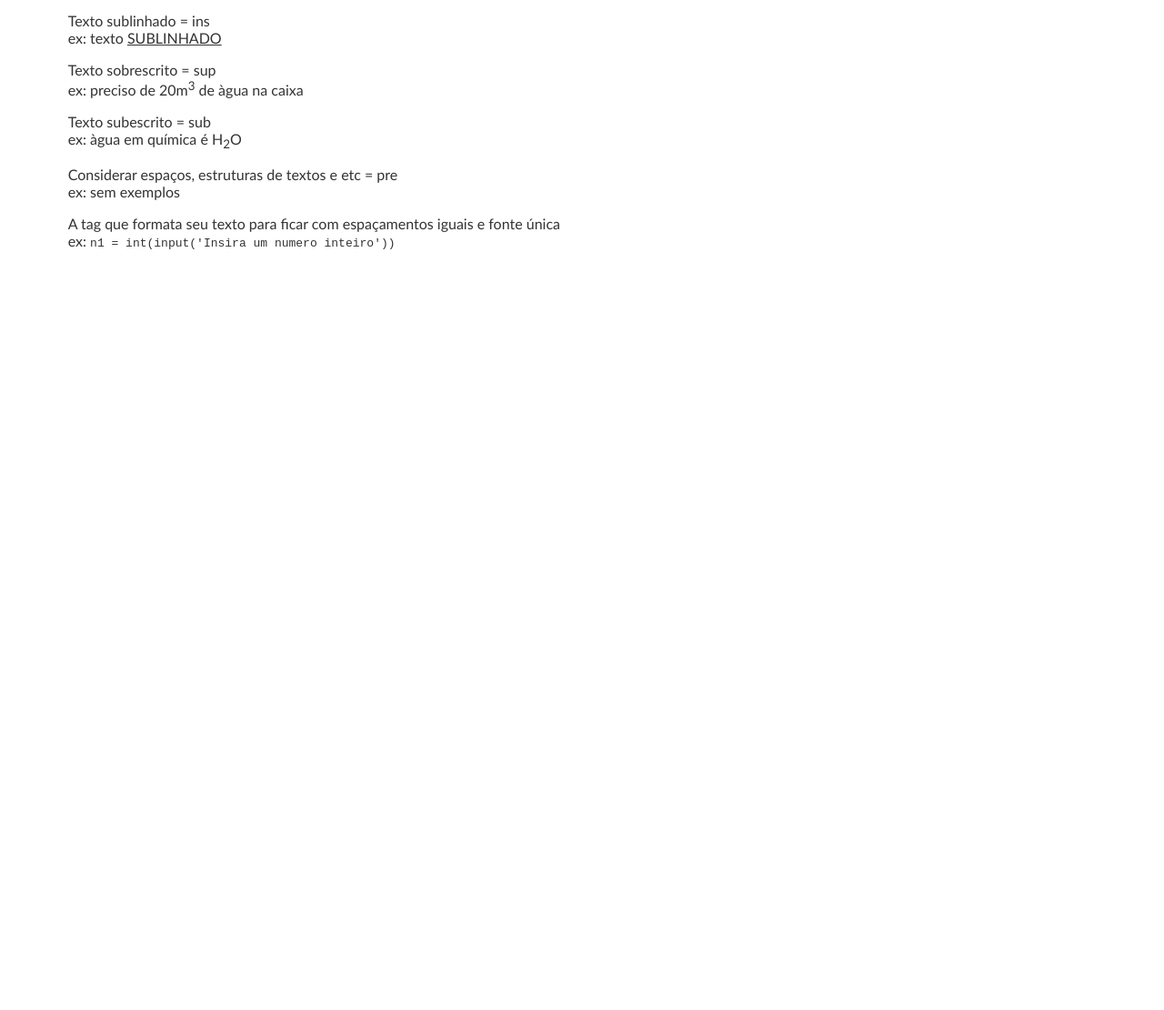
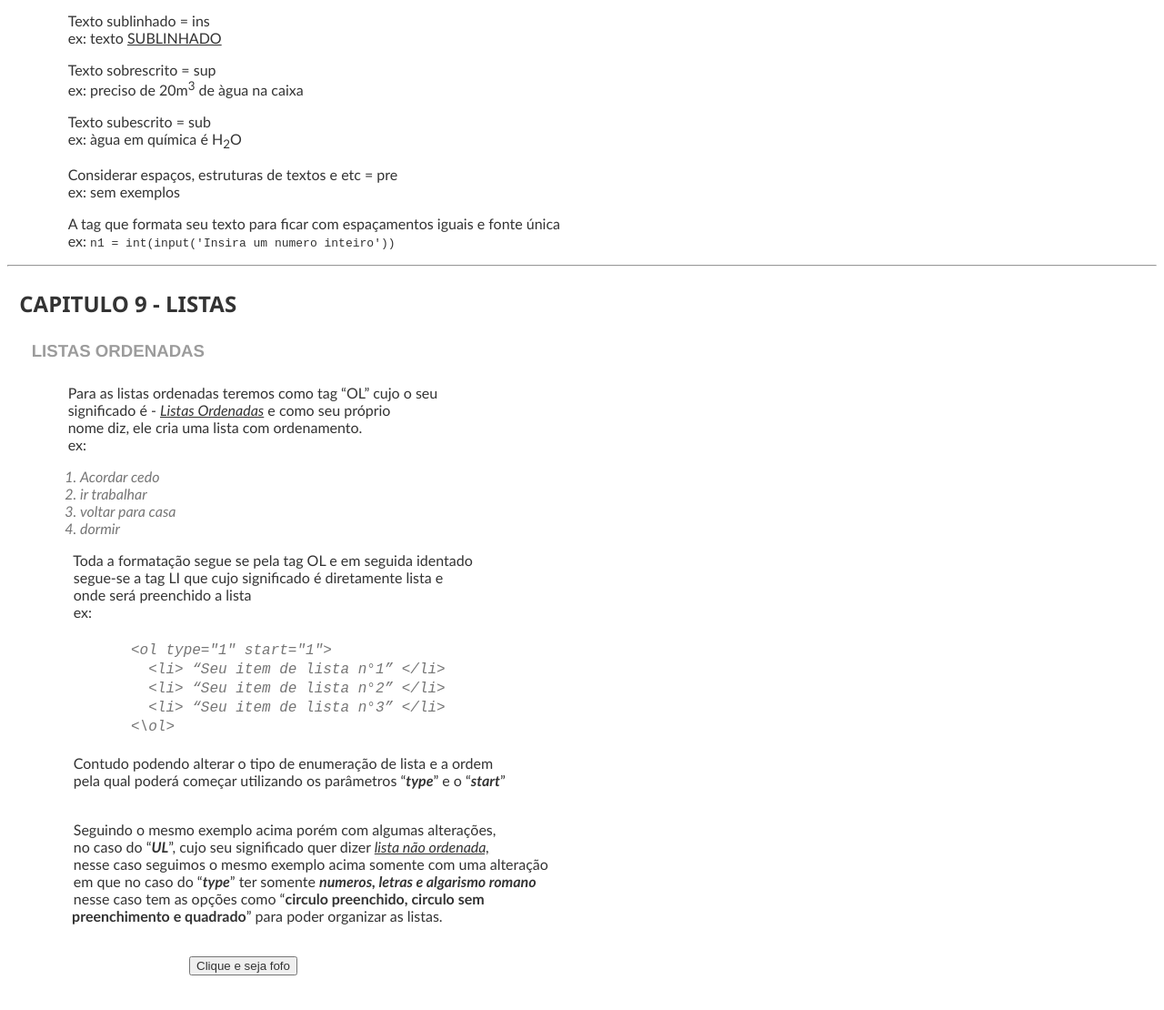
Before and after one commit to williansql/Curso-html5_Css3, a plain HTML site: page index.html in a window 1280 px wide. Shown: the part 588-1698 px from the top of the page at 91% size. Before the commit the page ends 879 px from the top, so only its background shows below. Drawn offline with Linux system fonts and the light colour scheme.

Commit message:
Listas ordenadas e listas não ordenadas

```diff
--- a/arquivo.css
+++ b/arquivo.css
@@ -40,3 +40,25 @@ p{
 mark{
   background-color: hotpink;
 }
+
+li{
+  font-family: 'Gill Sans', 'Gill Sans MT', Calibri, 'Trebuchet MS', sans-serif;
+  margin-left: 30pt;
+  color: #757575;
+  font-size: 12pt;
+  font-style: oblique;
+}
+
+pre{
+  font-family: 'Gill Sans', 'Gill Sans MT', Calibri, 'Trebuchet MS', sans-serif, Tahoma, Geneva, Verdana, sans-serif;
+  font-size: 12pt;
+  margin-left: 30pt;
+  color: #333333;
+}
+button
+{
+color: #333333;
+margin-bottom: 30pt;
+margin-left: 150pt;
+size: 40pt;
+}
--- a/index.html
+++ b/index.html
@@ -77,8 +77,45 @@
             A tag que formata seu texto para ficar com espaçamentos iguais e fonte única <br>
             ex: <code>n1 = int(input('Insira um numero inteiro'))</code>
           </p>
-
-
-
+    <hr>
+    <h3>CAPITULO 9 - LISTAS</h3>
+    <h4>LISTAS ORDENADAS</h4>
+    <p>Para as listas ordenadas teremos como tag <q>OL</q> cujo o seu <br>
+    significado é - <em><ins>Listas Ordenadas</ins></em> e como seu próprio <br>
+    nome diz, ele cria uma lista com ordenamento. <br>
+    ex: <br>
+    <ol>
+      <li>Acordar cedo</li>
+      <li>ir trabalhar</li>
+      <li>voltar para casa</li>
+      <li>dormir</li>
+    </ol>
+    </p>
+    <pre>
+        Toda a formatação segue se pela tag OL e em seguida identado
+        segue-se a tag LI que cujo significado é diretamente lista e
+        onde será preenchido a lista
+        ex:
+        <code style="color: #757575; font-style: oblique;">
+          &lt;ol type="1" start="1"&gt;
+            &lt;li&gt; <q>Seu item de lista n°1</q> &lt;/li&gt;
+            &lt;li&gt; <q>Seu item de lista n°2</q> &lt;/li&gt;
+            &lt;li&gt; <q>Seu item de lista n°3</q> &lt;/li&gt;
+          &lt;\ol&gt;
+        </code>
+        Contudo podendo alterar o tipo de enumeração de lista e a ordem
+        pela qual poderá começar utilizando os parâmetros <q><em><strong>type</strong></em></q> e o <q><em><strong>start</strong></em></q>
+      </pre>
+      <pre>
+        Seguindo o mesmo exemplo acima porém com algumas alterações,
+        no caso do <q><em><strong>UL</strong></em></q>, cujo seu significado quer dizer <em><ins>lista não ordenada,</ins></em>
+        nesse caso seguimos o mesmo exemplo acima somente com uma alteração
+        em que no caso do <q><em><strong>type</strong></em></q> ter somente <strong><em>numeros, letras e algarismo romano</em></strong>
+        nesse caso tem as opções como <q><strong>circulo preenchido, circulo sem
+        preenchimento e quadrado</strong></q> para poder organizar as listas.
+      </pre>
+      <button>
+        Clique e seja fofo
+      </button>
   </body>
 </html>
```
